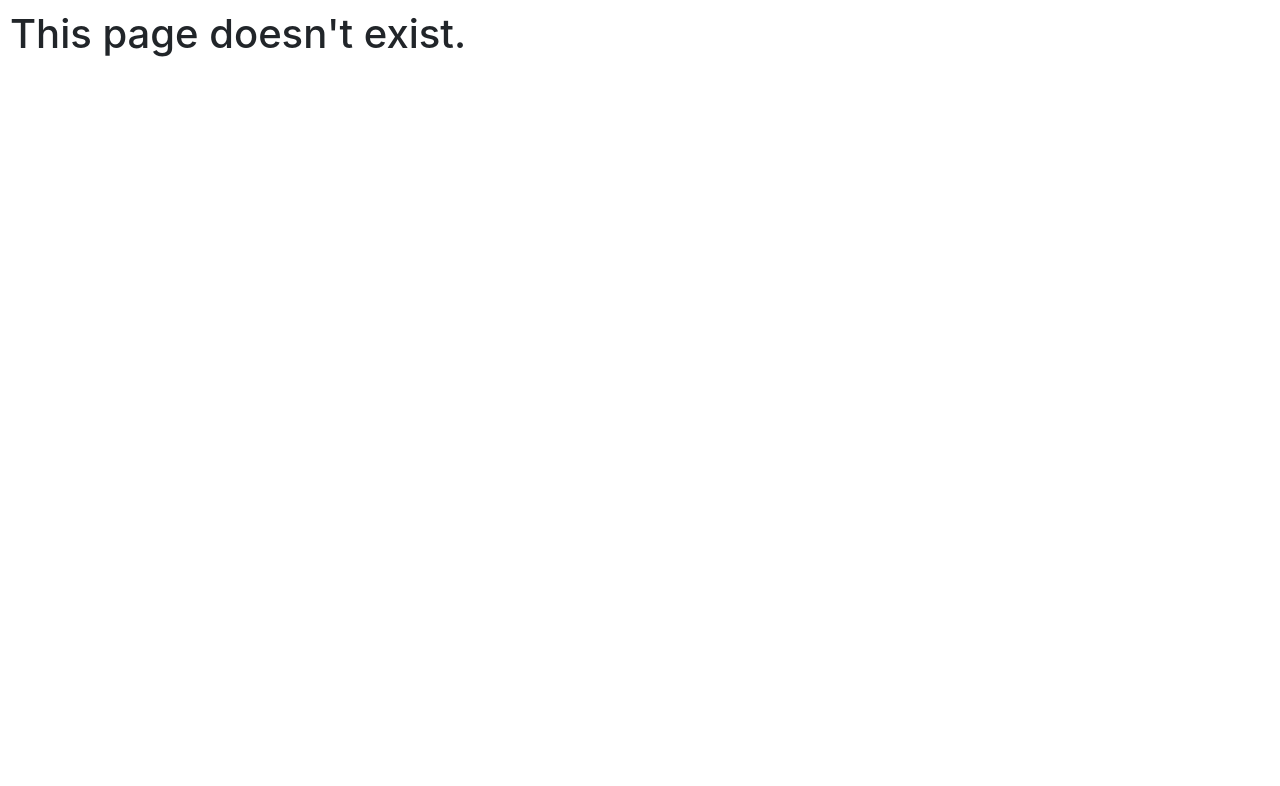
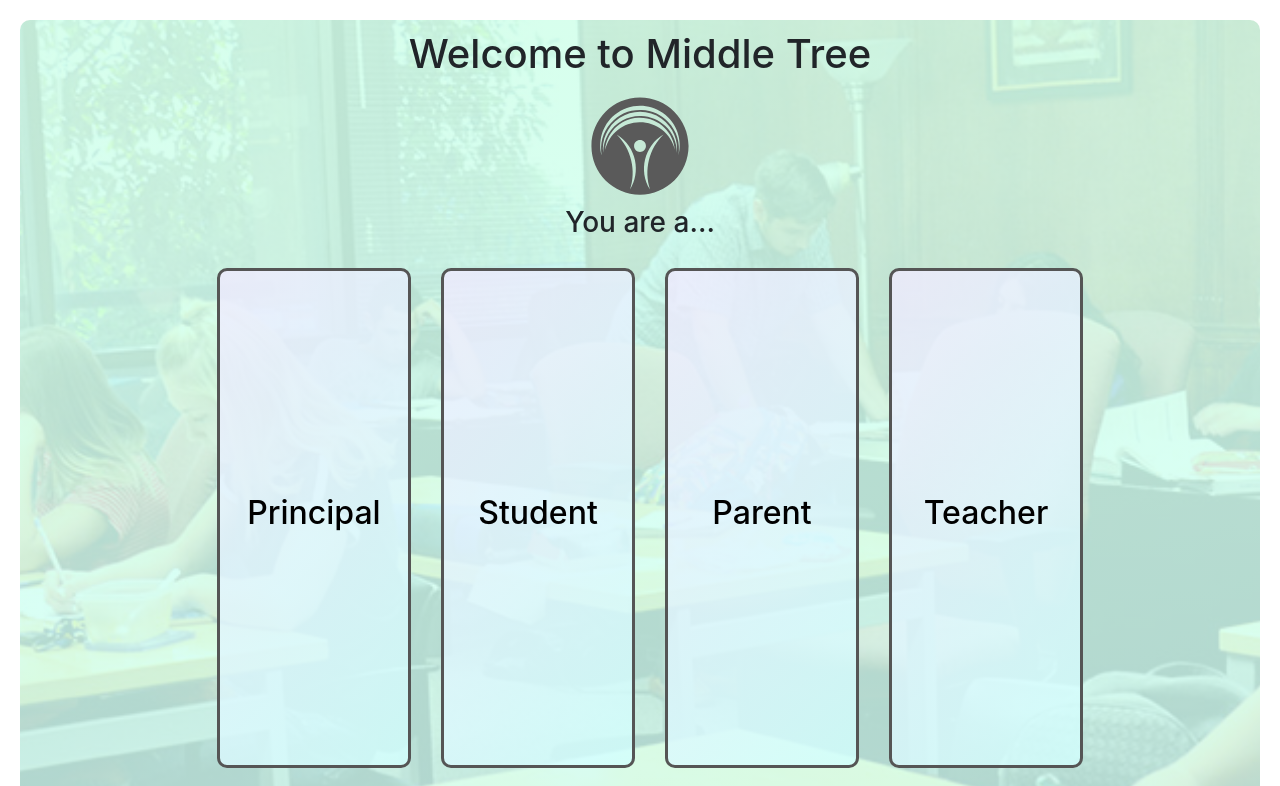
Before and after one commit to theobayard/middletree-welcome-info, a React (Create React App) app: page / in a window 1280 px wide. Shown: the top 786 px of the page. Built offline with nearby package versions, Linux system fonts and the light colour scheme.

Commit message:
Switched to HaskRouter

```diff
--- a/public/index.html
+++ b/public/index.html
@@ -6,10 +6,10 @@
     <meta name="viewport" content="width=device-width, initial-scale=1" />
     <meta name="theme-color" content="#000000" />
     <meta
-      name="description"
-      content="Web site created using create-react-app"
+      name="Middle Tree Welcome Site"
+      content="A website that walks new Middle Tree partners through what they need to know."
     />
-    <link rel="apple-touch-icon" href="%PUBLIC_URL%/logo192.png" />
+    <link rel="apple-touch-icon" href="%PUBLIC_URL%/favicon.ico" />
     <!--
       manifest.json provides metadata used when your web app is installed on a
       user's mobile device or desktop. See https://developers.google.com/web/fundamentals/web-app-manifest/
--- a/src/App.js
+++ b/src/App.js
@@ -1,32 +1,29 @@
-import { BrowserRouter, Route, Switch } from 'react-router-dom';
+import { HashRouter, Route, Switch } from 'react-router-dom';
 import HomePage from './Components/HomePage/HomePage'
 import InfoPage from './Components/InfoPage/InfoPage'
 import BadURLPage from './Components/BadURLPage'
 
 import './App.css';
 import Content from './Content';
-import CONFIG from './Config';
-
 
 function App() {
   const content = Content
-  const baseURLPath = CONFIG.baseURLPath
   console.log(content)
   return (
-    <BrowserRouter>
+    <HashRouter basename='/'>
       <Switch>
-        <Route path={baseURLPath} component={HomePage} exact/>
+        <Route path={"/"} component={HomePage} exact/>
 
         {content.map((page) => (
           <Route
-            path={baseURLPath + page.nav}
+            path={"/" + page.nav}
             render={() => (
               <InfoPage {...page}/>
             )}/>
         ))}
         <Route component={BadURLPage}/>
       </Switch>
-    </BrowserRouter>
+    </HashRouter>
   );
 }
 
--- a/src/Components/HomePage/NavCard.js
+++ b/src/Components/HomePage/NavCard.js
@@ -1,13 +1,12 @@
-import CONFIG from '../../Config'
+import {Link} from 'react-router-dom'
 
 function NavCard (props) {
-    const baseURLPath = CONFIG.baseURLPath
     return (
-        <a class="buttonCard" href={baseURLPath+props.nav}>
+        <Link class="buttonCard" to={"/"+props.nav}>
             <div class="navCard">
                 <h2>{props.audience}</h2>
             </div>
-        </a>
+        </Link>
     )
 }
 export default NavCard
--- a/src/Config.js
+++ /dev/null
@@ -1,5 +0,0 @@
-const CONFIG = {
-    baseURLPath: "/middletree-welcome-info/"
-}
-
-export default CONFIG
```
